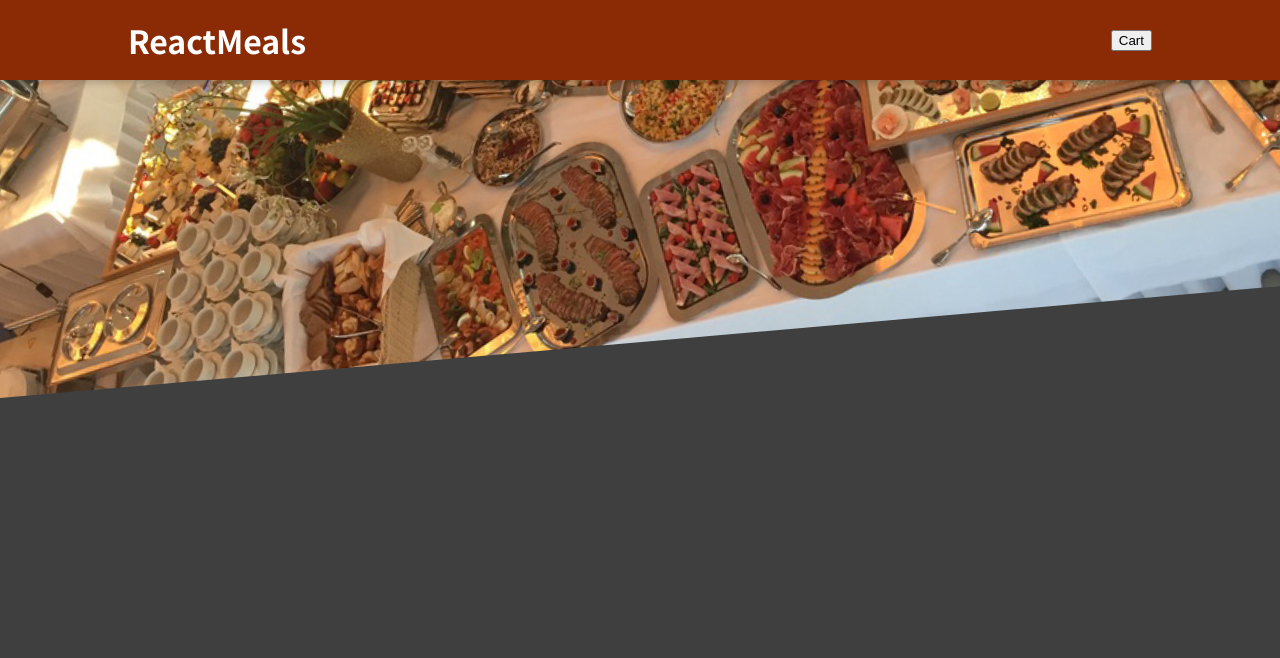
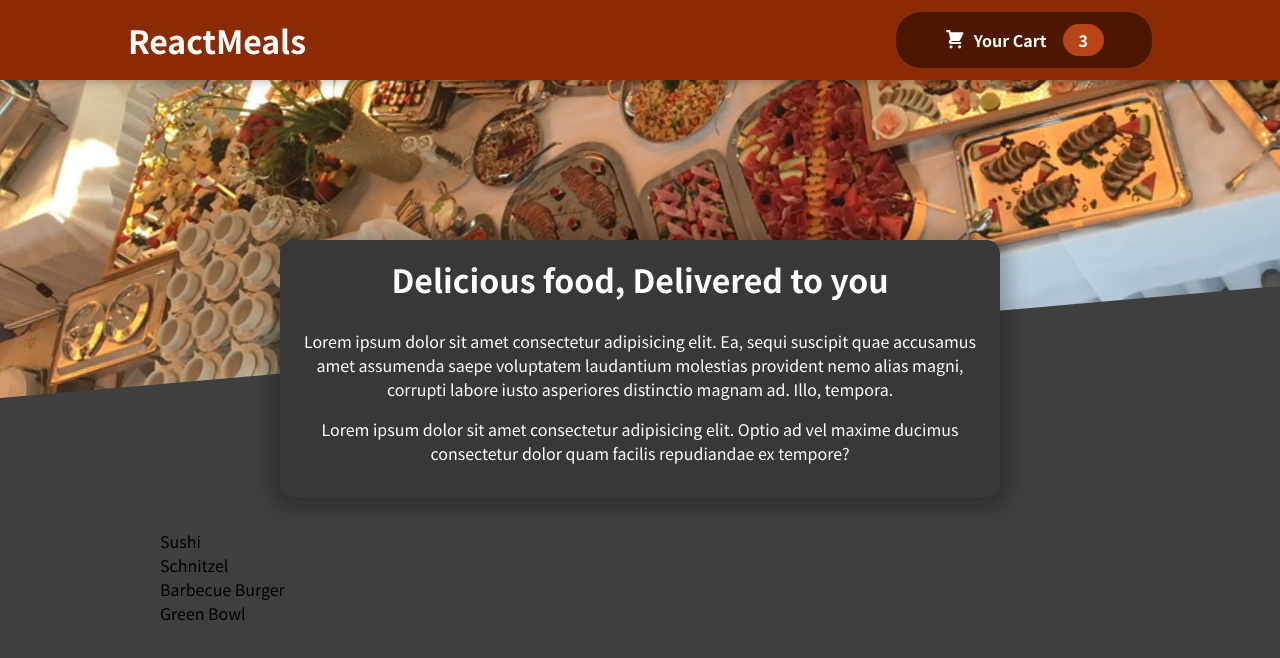
Before and after one commit to Tiwari0808/restaurent_app_shrp, a React (Create React App) app: page / in a window 1280 px wide. Shown: the top 658 px of the page. Built offline with nearby package versions, Linux system fonts and the light colour scheme.

Commit message:
Added Restaurant Summary

```diff
--- /dev/null
+++ b/src/components/Cart/CartIcon.jsx
@@ -0,0 +1,13 @@
+const CartIcon = () => {
+    return (
+      <svg
+        xmlns='http://www.w3.org/2000/svg'
+        viewBox='0 0 20 20'
+        fill='currentColor'
+      >
+        <path d='M3 1a1 1 0 000 2h1.22l.305 1.222a.997.997 0 00.01.042l1.358 5.43-.893.892C3.74 11.846 4.632 14 6.414 14H15a1 1 0 000-2H6.414l1-1H14a1 1 0 00.894-.553l3-6A1 1 0 0017 3H6.28l-.31-1.243A1 1 0 005 1H3zM16 16.5a1.5 1.5 0 11-3 0 1.5 1.5 0 013 0zM6.5 18a1.5 1.5 0 100-3 1.5 1.5 0 000 3z' />
+      </svg>
+    );
+  };
+
+  export default CartIcon;
--- a/src/components/Layout/Header.js
+++ b/src/components/Layout/Header.jsx
@@ -1,17 +1,22 @@
 import React from "react";
 import headerImg from "../assets/meals.jpg";
-import classes from './Header.module.css'
+import classes from "./Header.module.css";
+import HeaderCartButton from "./HeaderCartButton";
+import Meals from "../Meals/Meals";
 
 const Header = (props) => {
   return (
     <>
       <header className={classes.header}>
         <h1>ReactMeals</h1>
-        <button>Cart</button>
+        <HeaderCartButton></HeaderCartButton>
       </header>
-      <div className={classes['main-image']}>
+      <div className={classes["main-image"]}>
         <img src={headerImg} alt="header-img" />
       </div>
+      <main>
+        <Meals></Meals>
+      </main>
     </>
   );
 };
--- /dev/null
+++ b/src/components/Layout/HeaderCartButton.jsx
@@ -0,0 +1,17 @@
+import React from "react";
+import CartIcon from "../Cart/CartIcon";
+import classes from "./HeaderCartButton.module.css";
+
+const HeaderCartButton = () => {
+  return (
+    <button className={classes.button}>
+      <span className={classes.icon}>
+        <CartIcon></CartIcon>
+      </span>
+      <span>Your Cart</span>
+      <span className={classes.badge}>3</span>
+    </button>
+  );
+};
+
+export default HeaderCartButton;
--- /dev/null
+++ b/src/components/Layout/HeaderCartButton.module.css
@@ -0,0 +1,59 @@
+.button {
+    cursor: pointer;
+    font: inherit;
+    border: none;
+    background-color: #4d1601;
+    color: white;
+    padding: 0.75rem 3rem;
+    display: flex;
+    justify-content: space-around;
+    align-items: center;
+    border-radius: 25px;
+    font-weight: bold;
+  }
+
+  .button:hover,
+  .button:active {
+    background-color: #2c0d00;
+  }
+
+  .icon {
+    width: 1.35rem;
+    height: 1.35rem;
+    margin-right: 0.5rem;
+  }
+
+  .badge {
+    background-color: #b94517;
+    padding: 0.25rem 1rem;
+    border-radius: 25px;
+    margin-left: 1rem;
+    font-weight: bold;
+  }
+
+  .button:hover .badge,
+  .button:active .badge {
+    background-color: #92320c;
+  }
+
+  .bump {
+    animation: bump 300ms ease-out;
+  }
+
+  @keyframes bump {
+    0% {
+      transform: scale(1);
+    }
+    10% {
+      transform: scale(0.9);
+    }
+    30% {
+      transform: scale(1.1);
+    }
+    50% {
+      transform: scale(1.15);
+    }
+    100% {
+      transform: scale(1);
+    }
+  }
--- /dev/null
+++ b/src/components/Meals/AvailableMeals.jsx
@@ -0,0 +1,41 @@
+import React from "react";
+import classes from './AvailableMeals.module.css'
+const DUMMY_MEALS = [
+  {
+    id: "m1",
+    name: "Sushi",
+    description: "Finest fish and veggies",
+    price: 22.99,
+  },
+  {
+    id: "m2",
+    name: "Schnitzel",
+    description: "A german specialty!",
+    price: 16.5,
+  },
+  {
+    id: "m3",
+    name: "Barbecue Burger",
+    description: "American, raw, meaty",
+    price: 12.99,
+  },
+  {
+    id: "m4",
+    name: "Green Bowl",
+    description: "Healthy...and green...",
+    price: 18.99,
+  },
+];
+
+const AvailableMeals = () => {
+  const mealslist = DUMMY_MEALS.map((mealItem) => {
+    return <li>{mealItem.name}</li>;
+  });
+  return (
+    <section className={classes.meals}>
+      <ul>{mealslist}</ul>
+    </section>
+  );
+};
+
+export default AvailableMeals;
--- /dev/null
+++ b/src/components/Meals/AvailableMeals.module.css
@@ -0,0 +1,24 @@
+.meals {
+    max-width: 60rem;
+    width: 90%;
+    margin: 2rem auto;
+    animation: meals-appear 1s ease-out forwards;
+  }
+
+  .meals ul {
+    list-style: none;
+    margin: 0;
+    padding: 0;
+  }
+
+  @keyframes meals-appear {
+    from {
+      opacity: 0;
+      transform: translateY(3rem);
+    }
+
+    to {
+      opacity: 1;
+      transform: translateY(0);
+    }
+  }
--- /dev/null
+++ b/src/components/Meals/Meals.jsx
@@ -0,0 +1,14 @@
+import React from 'react'
+import AvailableMeals from './AvailableMeals';
+import MealsSummery from './MealsSummery'
+
+const Meals = () => {
+  return (
+    <>
+    <MealsSummery></MealsSummery>
+    <AvailableMeals></AvailableMeals>
+    </>
+  )
+}
+
+export default Meals;
--- /dev/null
+++ b/src/components/Meals/MealsSummery.jsx
@@ -0,0 +1,22 @@
+import React from "react";
+import classes from './MealsSummery.module.css';
+
+const MealsSummery = () => {
+  return (
+    <section className={classes.summary}>
+      <h2>Delicious food, Delivered to you</h2>
+      <p>
+        Lorem ipsum dolor sit amet consectetur adipisicing elit. Ea, sequi
+        suscipit quae accusamus amet assumenda saepe voluptatem laudantium
+        molestias provident nemo alias magni, corrupti labore iusto asperiores
+        distinctio magnam ad. Illo, tempora.
+      </p>
+      <p>
+        Lorem ipsum dolor sit amet consectetur adipisicing elit. Optio ad vel
+        maxime ducimus consectetur dolor quam facilis repudiandae ex tempore?
+      </p>
+    </section>
+  );
+};
+
+export default MealsSummery;
--- /dev/null
+++ b/src/components/Meals/MealsSummery.module.css
@@ -0,0 +1,18 @@
+.summary {
+    text-align: center;
+    max-width: 45rem;
+    width: 90%;
+    margin: auto;
+    margin-top: -10rem;
+    position: relative;
+    background-color: #383838;
+    color: white;
+    border-radius: 14px;
+    padding: 1rem;
+    box-shadow: 0 1px 18px 10px rgba(0, 0, 0, 0.25);
+  }
+
+  .summary h2 {
+    font-size: 2rem;
+    margin-top: 0;
+  }
```
Also changed, not shown: src/App.jsx (renamed from src/App.js), src/components/Meals/Meals.module.css (added).
